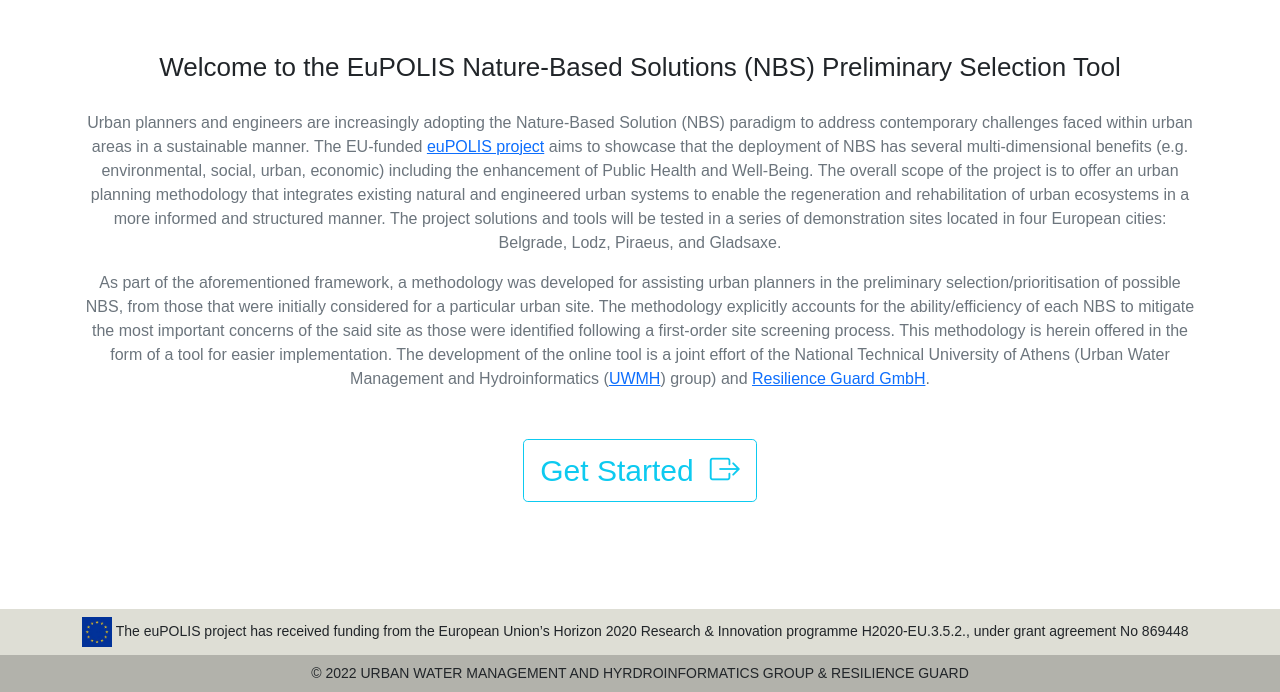
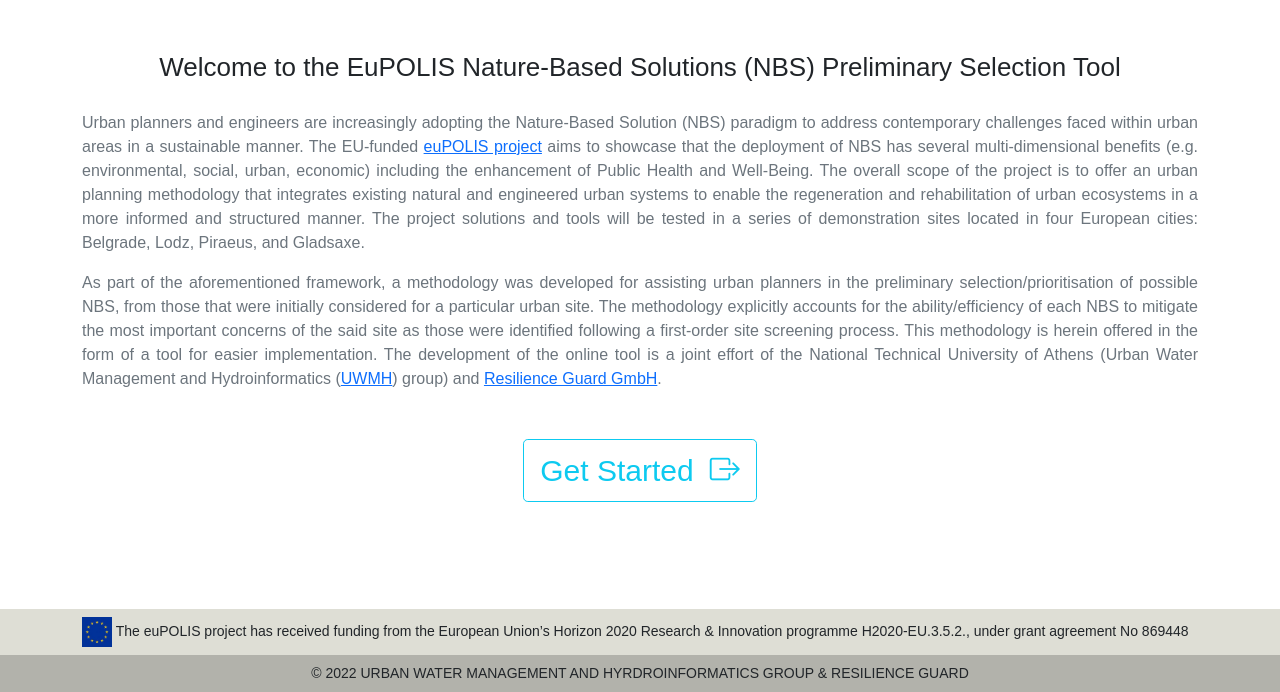
Before and after one commit to spyrostsat/euPOLIS-NBS-Selection-Tool, a Python web app: template nbs_tool/templates/home.html in a window 1280 px wide. Shown: the part 108-800 px from the top of the page. Run offline with Jinja, Linux system fonts and the light colour scheme; the template is opened without the code that fills it, so the values that code supplies are empty; some libraries are stand-ins or nearby versions.

Commit message:
new commit

```diff
--- a/nbs_tool/templates/about.html
+++ b/nbs_tool/templates/about.html
@@ -5,7 +5,7 @@
 <div class="container text-center mt-4">
      <p style="font-size:26px;" class="lead mt-5 mb-4">EuPOLIS Nature-Based Solutions (NBS) Preliminary Selection Tool</p>
 
-     <p style="font-size:16px;" class="text-muted">
+     <p style="font-size:16px; text-align: justify;" class="text-muted">
           Urban planners and engineers are increasingly adopting the Nature-Based Solution (NBS) paradigm to address contemporary
           challenges faced within urban areas in a sustainable manner. The EU-funded
           <a target="_blank" href="https://eupolis-project.eu/">euPOLIS project</a> aims to showcase that the deployment
@@ -15,7 +15,7 @@
           and structured manner. The project solutions and tools will be tested in a series of demonstration sites located in four
           European cities: Belgrade, Lodz, Piraeus, and Gladsaxe.
      </p>
-     <p style="font-size:16px;" class="text-muted">
+     <p style="font-size:16px; text-align: justify;" class="text-muted">
           As part of the aforementioned framework, a methodology was developed for assisting urban planners in the preliminary
           selection/prioritisation of possible NBS, from those that were initially considered for a particular urban site.
           The methodology explicitly accounts for the ability/efficiency of each NBS to mitigate the most important concerns of
--- a/nbs_tool/templates/home.html
+++ b/nbs_tool/templates/home.html
@@ -4,7 +4,7 @@
 <div class="container text-center my-4">
      <p style="font-size:26px;" class="lead my-4">Welcome to the EuPOLIS Nature-Based Solutions (NBS) Preliminary Selection Tool</p>
 
-     <p style="font-size:16px;" class="text-muted">
+     <p style="font-size:16px; text-align: justify;" class="text-muted">
           Urban planners and engineers are increasingly adopting the Nature-Based Solution (NBS) paradigm to address contemporary
           challenges faced within urban areas in a sustainable manner. The EU-funded
           <a target="_blank" href="https://eupolis-project.eu/">euPOLIS project</a> aims to showcase that the deployment
@@ -14,7 +14,7 @@
           and structured manner. The project solutions and tools will be tested in a series of demonstration sites located in four
           European cities: Belgrade, Lodz, Piraeus, and Gladsaxe.
      </p>
-     <p style="font-size:16px;" class="text-muted">
+     <p style="font-size:16px; text-align: justify;" class="text-muted">
           As part of the aforementioned framework, a methodology was developed for assisting urban planners in the preliminary
           selection/prioritisation of possible NBS, from those that were initially considered for a particular urban site.
           The methodology explicitly accounts for the ability/efficiency of each NBS to mitigate the most important concerns of
```
